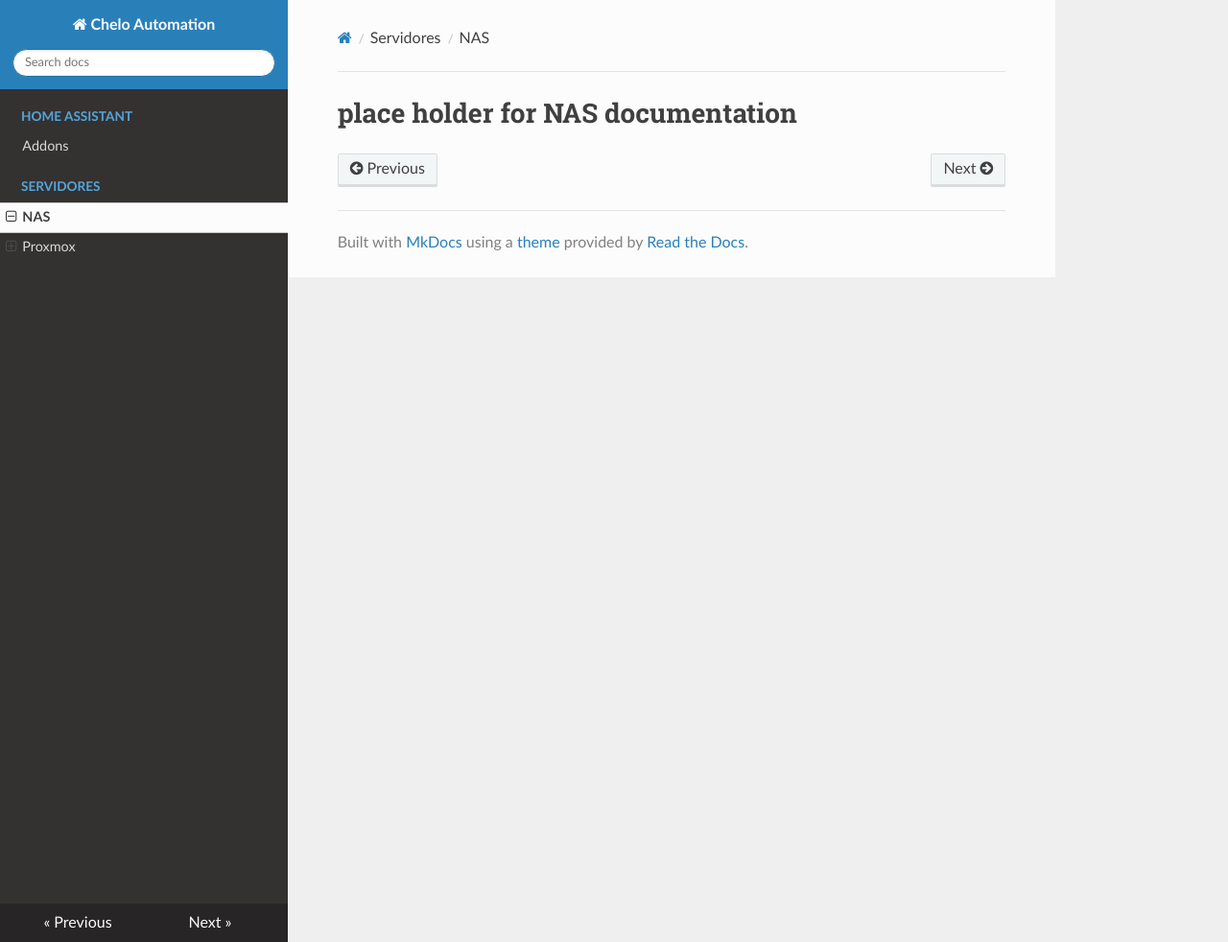
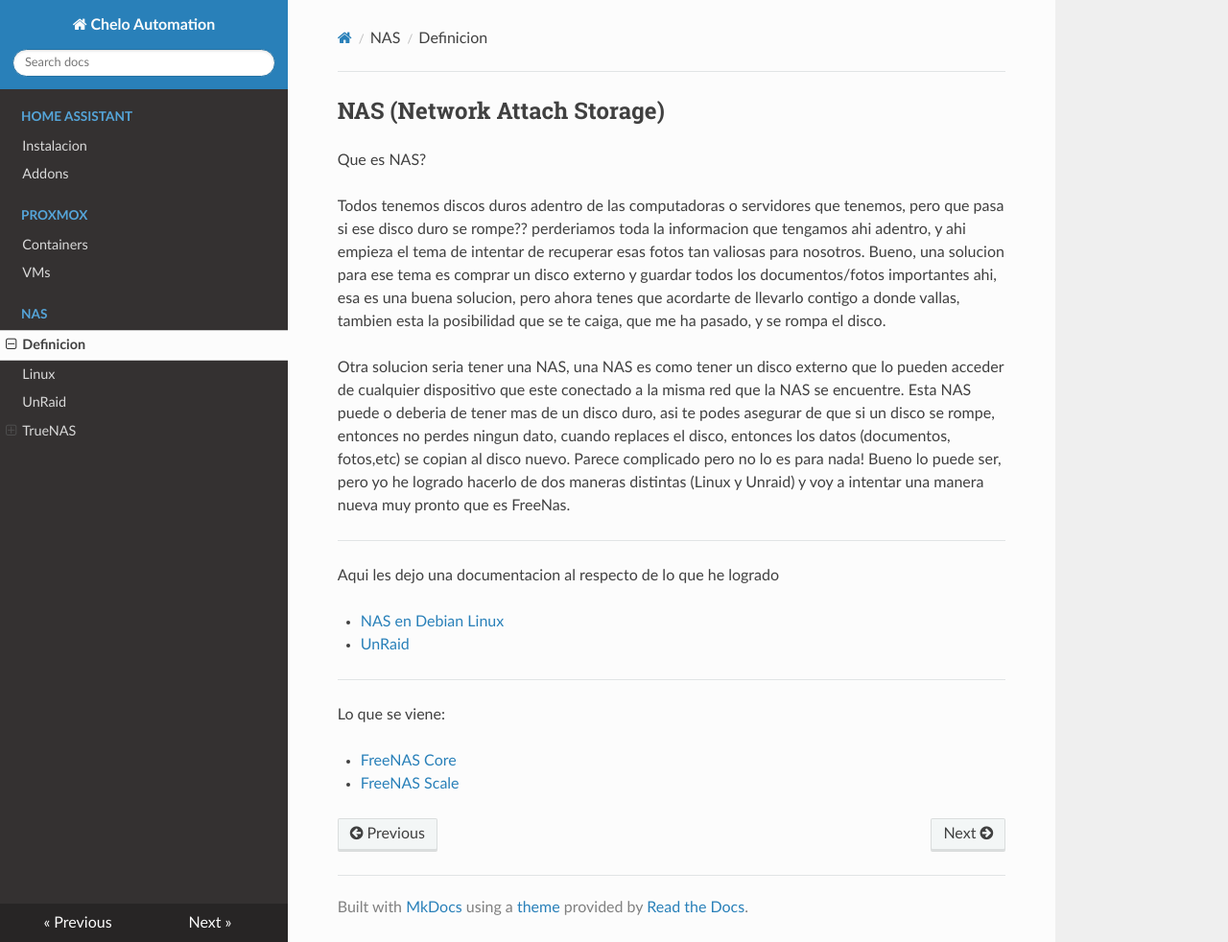
Before and after one commit to cheloautomation/mkdocs, an MkDocs documentation site: the page built from docs/servidores/nas/nas.md, in a window 1280 px wide and 982 px high. Shown: the whole window at 96% size. Built offline with MkDocs 1.6.1, drawn with Linux system fonts in a browser that asks for light colours; nearby versions of some CDN libraries.

Commit message:
Adding structure and files

```diff
--- a/docs/servidores/nas/nas.md
+++ b/docs/servidores/nas/nas.md
@@ -1 +1,23 @@
-# place holder for NAS documentation
+# NAS (Network Attach Storage)
+
+Que es NAS?
+
+Todos tenemos discos duros adentro de las computadoras o servidores que tenemos, pero que pasa si ese disco duro se rompe?? perderiamos toda la informacion que tengamos ahi adentro, y ahi empieza el tema de intentar de recuperar esas fotos tan valiosas para nosotros.
+Bueno, una solucion para ese tema es comprar un disco externo y guardar todos los documentos/fotos importantes ahi, esa es una buena solucion, pero ahora tenes que acordarte de llevarlo contigo a donde vallas, tambien esta la posibilidad que se te caiga, que me ha pasado, y se rompa el disco.
+
+Otra solucion seria tener una NAS, una NAS es como tener un disco externo que lo pueden acceder de cualquier dispositivo que este conectado a la misma red que la NAS se encuentre. Esta NAS puede o deberia de tener mas de un disco duro, asi te podes asegurar de que si un disco se rompe, entonces no perdes ningun dato, cuando replaces el disco, entonces los datos (documentos, fotos,etc) se copian al disco nuevo.
+Parece complicado pero no lo es para nada! Bueno lo puede ser, pero yo he logrado hacerlo de dos maneras distintas (Linux y Unraid) y voy a intentar una manera nueva muy pronto que es FreeNas.
+
+___
+
+Aqui les dejo una documentacion al respecto de lo que he logrado
+
+* [NAS en Debian Linux](debian_nas.md)
+* [UnRaid](./UnRaid/unraid.md)
+
+____
+
+Lo que se viene:
+
+* [FreeNAS Core](./FreeNAS/Core/freenas_core.md)
+* [FreeNAS Scale](./FreeNAS/Scale/freenas_scale.md)
--- a/mkdocs.yml
+++ b/mkdocs.yml
@@ -2,11 +2,23 @@ site_name: Chelo Automation
 site_url: https://www.chelo-automation.com
 theme: readthedocs
 
+markdown_extensions:
+    - toc:
+        permalink: "#"
+        baselevel: 2
+        separator: "_"
+
 nav:
   - "Home Assistant":
+    - Instalacion: home_assistant/instalacion/instalacion.md
     - Addons: home_assistant/addons/addons.md
-  - Servidores:
-    - NAS: servidores/nas/nas.md
-    - Proxmox:
-      - Containers: servidores/proxmox/containers/containers.md
-      - VMs: servidores/proxmox/servidores_virtuales/vms.md
+  - Proxmox:
+    - Containers: servidores/proxmox/containers/containers.md
+    - VMs: servidores/proxmox/servidores_virtuales/vms.md
+  - NAS:
+    - Definicion: servidores/nas/nas.md
+    - Linux: servidores/nas/debian_nas.md
+    - UnRaid: servidores/nas/UnRaid/unraid.md
+    - TrueNAS:
+      - Core: servidores/nas/FreeNAS/Core/freenas_core.md
+      - Scale: servidores/nas/FreeNAS/Scale/freenas_scale.md
```
Also changed, not shown: docs/home_assistant/instalacion/instalacion.md (added, +3 -0 lines), docs/home_assistant/instalacion/macmini.md (added, +1 -0 lines), docs/servidores/proxmox/containers/containers.md (+8 -0 lines), docs/servidores/proxmox/containers/grafana.md (added, +35 -0 lines), docs/servidores/proxmox/containers/prometheus.md (added, +1 -0 lines), docs/servidores/proxmox/containers/ubuntu-2204.md (added, +1 -0 lines), docs/test_markdown.md (added, +75 -0 lines), docs/img/grafana/grafana_command.png (added), docs/img/grafana/grafana_logo.png (added), docs/img/grafana/proxmox.png (added), docs/img/grafana/search.png (added), docs/servidores/nas/FreeNAS/Core/freenas_core.md (added), docs/servidores/nas/FreeNAS/Scale/freenas_scale.md (added), docs/servidores/nas/UnRaid/unraid.md (added), 1 more files.
